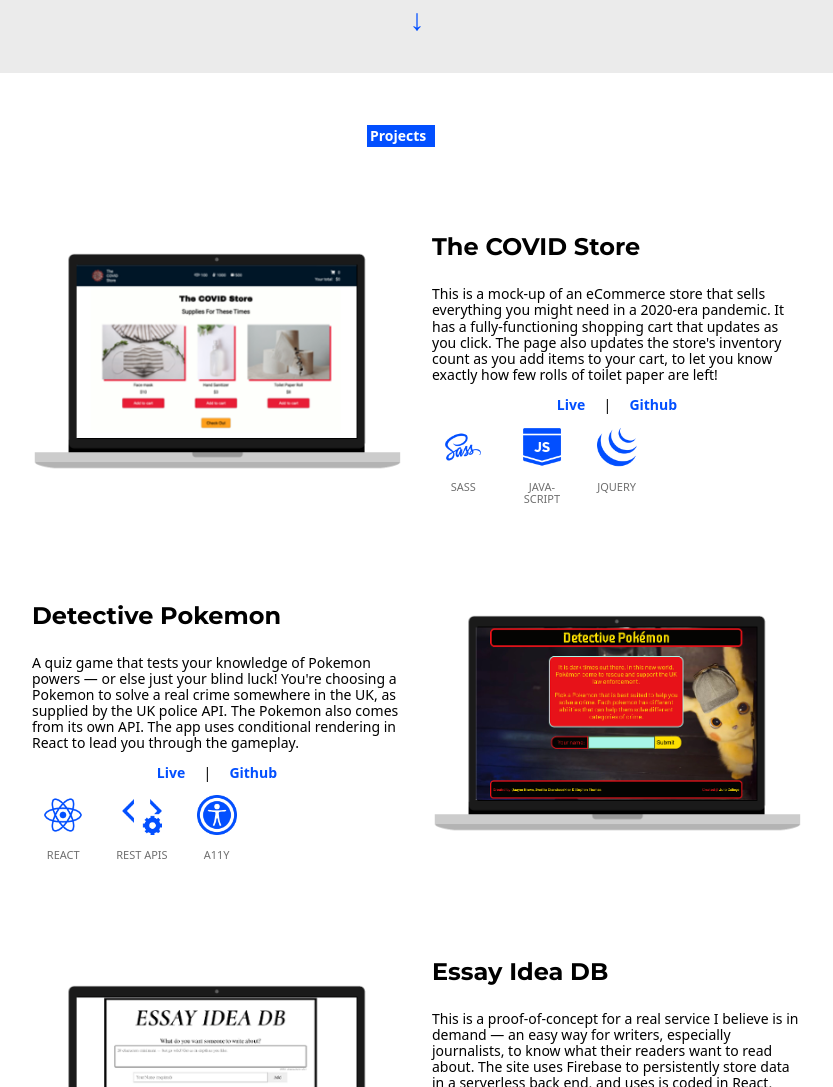
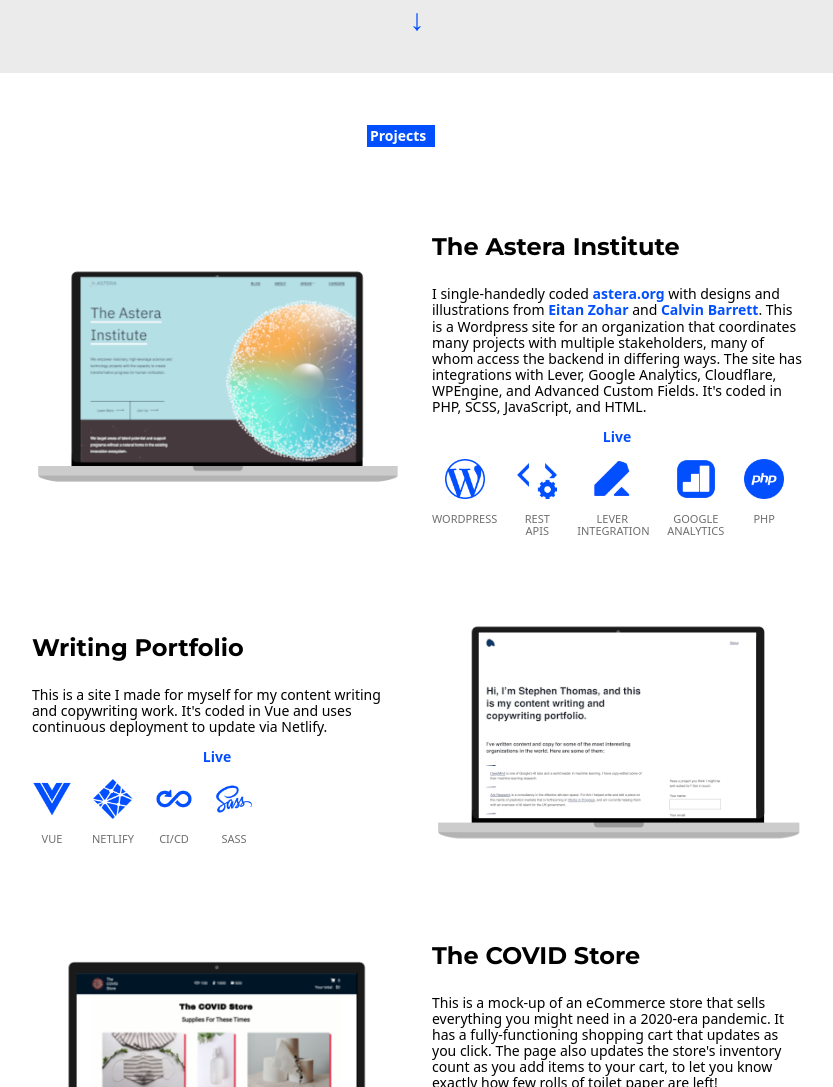
Before and after one commit to stevekwt/st-portfolio, a plain HTML site: page index.html in a window 1280 px wide. Shown: the part 2630-3717 px from the top of the page, without its empty margins (223-1056 px from the left). Drawn offline with nearby package versions, Linux system fonts and the light colour scheme; a web font is replaced by a local one.

Commit message:
astera + skwt-copy projects added, google analytics

```diff
--- a/index.html
+++ b/index.html
@@ -19,6 +19,17 @@
     <!-- my styles -->
     <link rel="stylesheet" href="./styles/style.css">
 </head>
+
+<!-- Google tag (gtag.js) -->
+<script async src="https://www.googletagmanager.com/gtag/js?id=G-ZHK4V6W624"></script>
+<script>
+  window.dataLayer = window.dataLayer || [];
+  function gtag(){dataLayer.push(arguments);}
+  gtag('js', new Date());
+
+  gtag('config', 'G-ZHK4V6W624');
+</script>
+
 <body>
 
 
@@ -334,6 +345,87 @@
             </div>
 
             <div class="projects-box">
+
+                <!-- PROJECT ONE -->
+
+                <div class="project" data-aos="fade-up">
+
+                    <div class="project-image">
+                        <img src="./assets/mb-astera.png" alt="a site I made for The Astera Institute displayed on a MacBook">
+
+                    </div>
+
+                    <div class="project-article">
+                        <h3>The Astera Institute</h3>
+
+                        <p>I single-handedly coded <a href="https://astera.org/">astera.org</a> with designs and illustrations from <a href="https://www.eitanzohar.com/">Eitan Zohar</a> and <a href="https://calvinbarrett.ca/">Calvin Barrett</a>. This is a Wordpress site for an organization that coordinates many projects with multiple stakeholders, many of whom access the backend in differing ways. The site has integrations with Lever, Google Analytics, Cloudflare, WPEngine, and Advanced Custom Fields. It's coded in PHP, SCSS, JavaScript, and HTML.</p>
+
+                        <p class="project-links">
+                            <a href="https://astera.org/">Live</a>
+                        </p>
+
+                        <div class="made-with">
+                            <ul>
+                                <li><img src="./assets/icons/wordpress-128.png" alt="Wordpress icon">
+                                <p>Wordpress</p></li>
+                                <li><img src="./assets/icons/API-128.png" alt="API icon">
+                                <p>REST APIs</p></li>
+                                <li><img src="./assets/icons/lever-128.png" alt="Lever icon">
+                                <p>Lever integration</p></li>
+                                <li><img src="./assets/icons/GA-128.png" alt="Google Analytics icon">
+                                <p>Google Analytics</p></li>
+                                <li><img src="./assets/icons/php-128.png" alt="PHP icon">
+                                <p>PHP</p></li>
+                            </ul>
+                        </div>
+
+                    </div>
+
+                </div>
+
+                <!-- PROJECT TWO -->
+
+                <div class="project" data-aos="fade-up">
+
+                    <div class="project-article">
+                        <h3>Writing Portfolio</h3>
+
+                        <p>This is a site I made for myself for my content writing and copywriting work. It's coded in Vue and uses continuous deployment to update via Netlify.</p>
+
+                        <p class="project-links">
+                             <a href="https://stephen-thomas-writing.netlify.app/">Live</a>
+                        </p>
+
+                        <div class="made-with">
+                            <ul>
+                                <li>
+                                    <img src="./assets/icons/vue-128.png" alt="Vue icon">
+                                    <p>Vue</p>
+                                </li>
+                                <li>
+                                    <img src="./assets/icons/netlify-128.png" alt="Netlify icon">
+                                    <P>Netlify</P>
+                                </li>
+                                <li>
+                                    <img src="./assets/icons/cicd-128.png" alt="CI/CD icon">
+                                    <P>CI/CD</P>
+                                </li>
+                                <li>
+                                    <img src="./assets/icons/sass-128.png" alt="SASS icon">
+                                    <p>SASS</p>
+                                </li>
+                            </ul>
+                        </div>
+
+                    </div>
+
+                    <div class="project-image">
+                        <img src="./assets/mb-skwt-contentwriting.png" alt="a project of mine called 'Detective Pokemon' displayed on a MacBook">
+
+                    </div>
+
+                </div>
+
 
                 <!-- PROJECT ONE -->
 
```
Also changed, not shown: assets/icons/GA-128.png (added), assets/icons/cicd-128.png (added), assets/icons/lever-128.png (added), assets/icons/lever-icon.png (added), assets/icons/netlify-128.png (added), assets/icons/vue-128.png (added), assets/icons/wordpress-128.png (added), assets/mb-astera.png (added), assets/mb-skwt-contentwriting.png (added), 1 other file.
